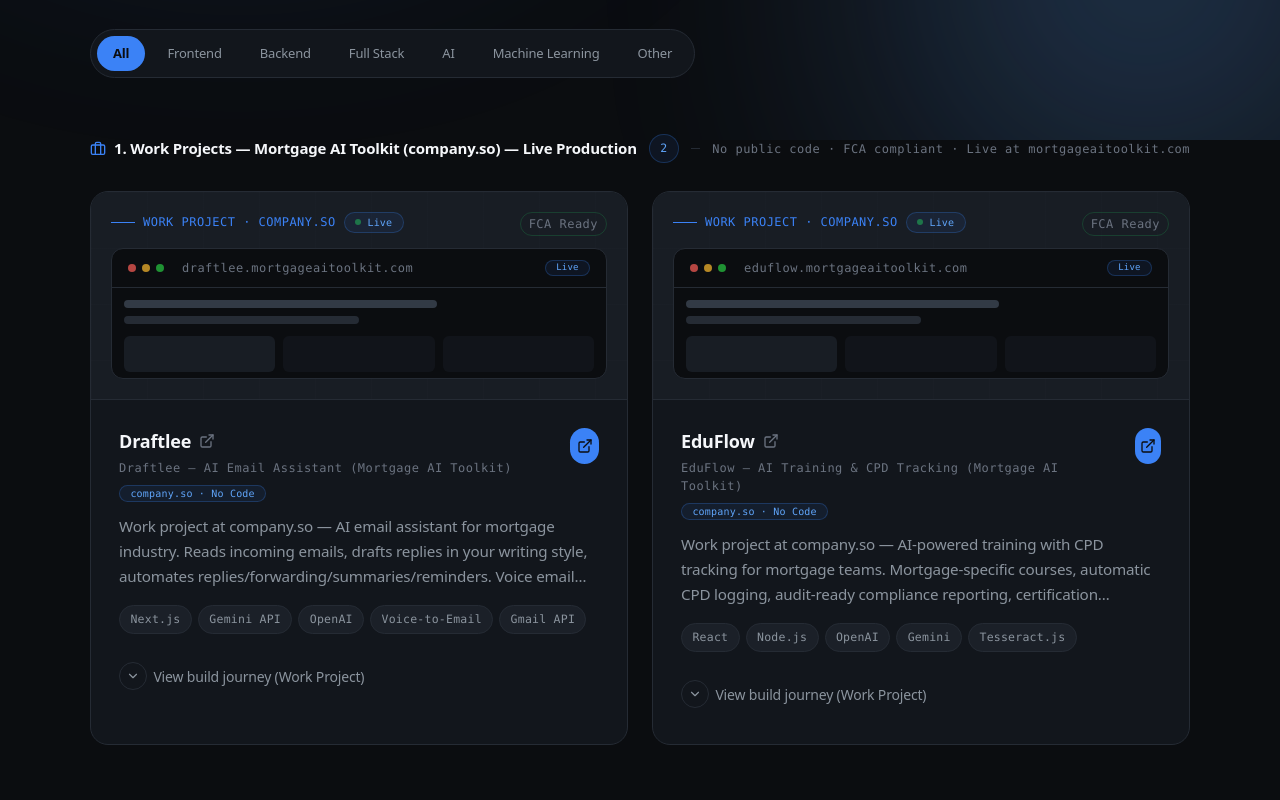
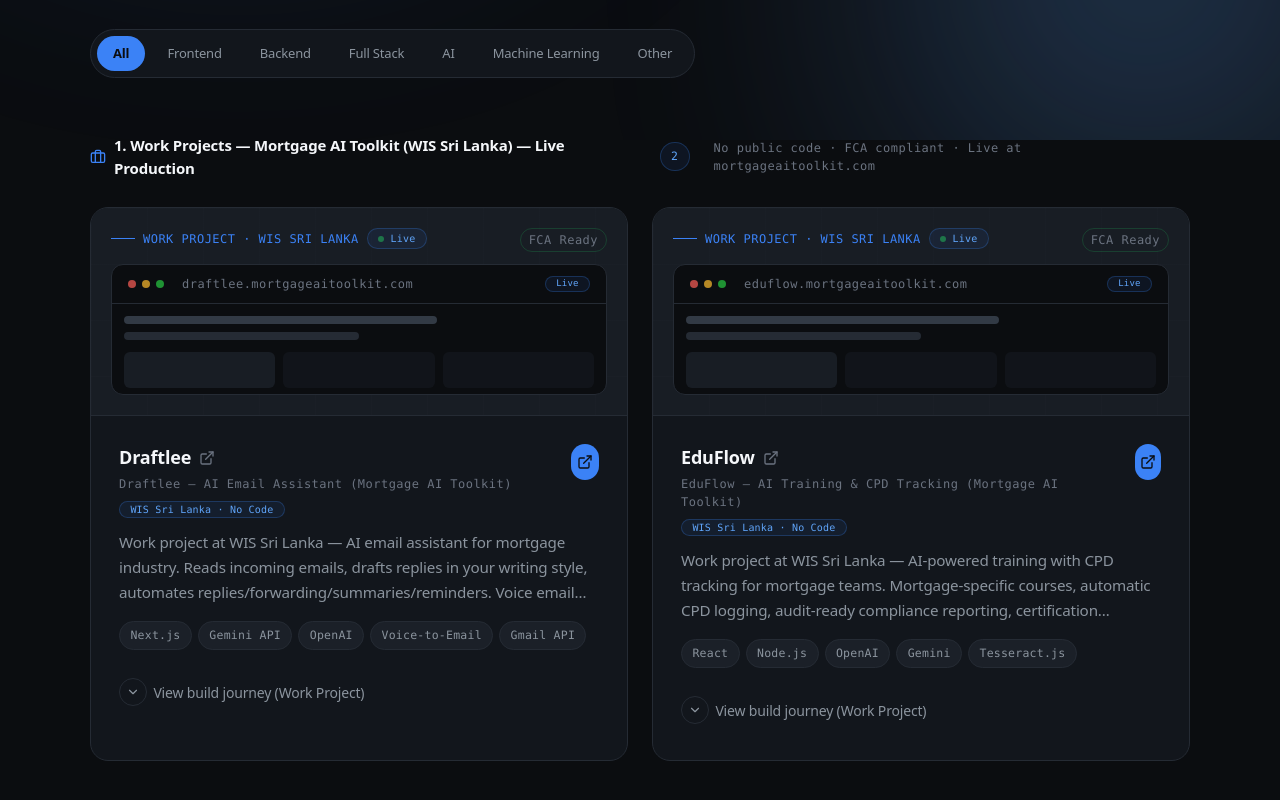
Before and after one commit to Inkithai/inkithai-portfolio, a Next.js app: page /work in a window 1280 px wide. Shown: the part 660-1460 px from the top of the page. Built offline with nearby package versions, Linux system fonts and the light colour scheme.

Commit message:
fix: replace company placeholder with WIS Sri Lanka
Co-authored-by: arena-agent <297053741+arena-agent@users.noreply.github.com>

```diff
--- a/src/app/work/page.tsx
+++ b/src/app/work/page.tsx
@@ -13,7 +13,7 @@
   const [expanded, setExpanded] = useState<number | null>(null);
 
   const filtered = activeCategory === "All" ? projects : projects.filter((p) => p.categories.includes(activeCategory));
-  const workProjects = filtered.filter((p) => p.isWorkProject || p.workType === "company.so");
+  const workProjects = filtered.filter((p) => p.isWorkProject || p.workType === "wis-sri-lanka");
   const liveDemos = filtered.filter((p) => p.liveUrl && !p.isWorkProject);
   const featured = filtered.filter((p) => p.featured && !p.isWorkProject);
   const rest = filtered.filter((p) => !p.featured);
@@ -38,14 +38,14 @@
             <span className="text-accent text-gradient-blue">products I&apos;ve shipped.</span>
           </h1>
           <p className="body-large mt-5 max-w-[680px]">
-            <span className="text-primary font-medium">2 Work Projects</span> from Mortgage AI Toolkit (company.so) — Draftlee & EduFlow — FCA-compliant, live, no public code.
+            <span className="text-primary font-medium">2 Work Projects</span> from Mortgage AI Toolkit (WIS Sri Lanka) — Draftlee & EduFlow — FCA-compliant, live, no public code.
             <span className="text-primary font-medium"> {liveDemos.length} Live Demos</span> with deployed URLs from GitHub website field — recruiter can click and test immediately.
             <span className="text-primary font-medium"> {projects.filter(p=>p.featured).length} Featured</span> S/A Tier engineering — multi-tenant, Stripe, RAG, deterministic safety, 589 tests. Every project includes challenges, decisions, learnings.
           </p>
           <div className="mt-6 flex flex-wrap gap-2">
             <span className="badge-accent !text-[11px] py-1.5 px-3.5 flex items-center gap-1.5">
               <Briefcase className="w-3.5 h-3.5" />
-              Work: Mortgage AI Toolkit · company.so · Live FCA
+              Work: Mortgage AI Toolkit · WIS Sri Lanka · Live FCA
             </span>
             <span className="badge !text-[11px] py-1.5 px-3.5 flex items-center gap-1.5 border-success/30 text-success">
               <Rocket className="w-3.5 h-3.5" />
@@ -100,7 +100,7 @@
             <div className="flex items-center gap-3 mb-7">
               <h2 className="text-[15px] font-semibold text-primary flex items-center gap-2">
                 <Briefcase className="w-4 h-4 text-accent" />
-                1. Work Projects — Mortgage AI Toolkit (company.so) — Live Production
+                1. Work Projects — Mortgage AI Toolkit (WIS Sri Lanka) — Live Production
               </h2>
               <span className="badge-accent">{workProjects.length}</span>
               <div className="h-px flex-1 bg-border-subtle" />
@@ -119,7 +119,7 @@
                       <div className="absolute inset-0 bg-grid opacity-50" />
                       <div className="absolute top-5 left-5 flex items-center gap-2 z-10">
                         <span className="w-6 h-px bg-accent" />
-                        <span className="body-mono uppercase tracking-[0.15em] text-accent">Work Project · company.so</span>
+                        <span className="body-mono uppercase tracking-[0.15em] text-accent">Work Project · WIS Sri Lanka</span>
                         <span className="badge-accent !text-[10px] !py-0.5 flex items-center gap-1"><span className="w-1.5 h-1.5 rounded-full bg-success animate-pulse" />Live</span>
                       </div>
                       <div className="absolute top-5 right-5 z-10 flex items-center gap-1.5">
@@ -155,7 +155,7 @@
                           </h3>
                           <div className="body-mono normal-case tracking-normal text-[11px] text-muted mt-1 flex items-center gap-2 flex-wrap">
                             <span>{project.title}</span>
-                            <span className="badge-accent !text-[10px] !py-0">company.so · No Code</span>
+                            <span className="badge-accent !text-[10px] !py-0">WIS Sri Lanka · No Code</span>
                           </div>
                         </div>
                         <a href={project.liveUrl || project.githubUrl} target="_blank" rel="noopener noreferrer" className="w-9 h-9 rounded-full bg-accent text-bg flex items-center justify-center hover:bg-accent/90 transition-all z-20" aria-label="View live product">
@@ -581,7 +581,7 @@
             <div className="px-4 py-3 rounded-[12px] border border-accent/20 bg-accent/[0.03]">
               <div className="flex items-center gap-2 mb-1.5">
                 <Briefcase className="w-4 h-4 text-accent" />
-                <span className="text-[13px] font-medium text-primary">Work Projects (company.so)</span>
+                <span className="text-[13px] font-medium text-primary">Work Projects (WIS Sri Lanka)</span>
               </div>
               <div className="text-[12px] text-secondary leading-relaxed">Production at Mortgage AI Toolkit — no public code, live at mortgageaitoolkit.com/products/* — FCA compliant email & CPD tracking.</div>
             </div>
--- a/src/components/sections/selected-work.tsx
+++ b/src/components/sections/selected-work.tsx
@@ -23,14 +23,14 @@
           </div>
           <div className="lg:col-span-5 lg:pt-12">
             <p className="body-default max-w-[440px]">
-              Work projects from Mortgage AI Toolkit (company.so) — FCA-compliant email automation & CPD tracking — plus open-source SaaS with live demos from GitHub website field (Vercel / GitHub Pages) and code-only S/A Tier engineering. Real users, real impact.
+              Work projects from Mortgage AI Toolkit (WIS Sri Lanka) — FCA-compliant email automation & CPD tracking — plus open-source SaaS with live demos from GitHub website field (Vercel / GitHub Pages) and code-only S/A Tier engineering. Real users, real impact.
             </p>
           </div>
         </div>
 
         <div className="grid lg:grid-cols-2 gap-6">
           {selected.map((project) => {
-            const isWork = project.isWorkProject || project.workType === "company.so";
+            const isWork = project.isWorkProject || project.workType === "wis-sri-lanka";
             const hasLive = !!project.liveUrl;
             const isVercel = project.liveUrl?.includes("vercel.app");
             const isGhPages = project.liveUrl?.includes("github.io");
--- a/src/data/content.ts
+++ b/src/data/content.ts
@@ -212,20 +212,20 @@
   imageGradient: string;
   isWorkProject?: boolean;
   company?: string;
-  workType?: "open-source" | "work-project" | "company.so";
+  workType?: "open-source" | "work-project" | "wis-sri-lanka";
   screenshots?: string[]; // e.g. ["/screenshots/your-project/1.webp", "/screenshots/your-project/2.png"] or external URLs like "https://res.cloudinary.com/..."
   thumbnail?: string; // optional cover image e.g. "/screenshots/your-project/thumb.webp"
 }
 
 export const projects: ProjectItem[] = [
-  // === WORK PROJECTS — Mortgage AI Toolkit (company.so) — NO PUBLIC CODE ===
+  // === WORK PROJECTS — Mortgage AI Toolkit (WIS Sri Lanka) — NO PUBLIC CODE ===
   {
     title: "Draftlee — AI Email Assistant (Mortgage AI Toolkit)",
     shortTitle: "Draftlee",
     description:
-      "Work project at company.so — AI email assistant for mortgage industry. Reads incoming emails, drafts replies in your writing style, automates replies/forwarding/summaries/reminders. Voice email drafting, newsletter creation, FCA compliance, works inside existing inbox.",
+      "Work project at WIS Sri Lanka — AI email assistant for mortgage industry. Reads incoming emails, drafts replies in your writing style, automates replies/forwarding/summaries/reminders. Voice email drafting, newsletter creation, FCA compliance, works inside existing inbox.",
     longDescription:
-      "Draftlee is a production AI-powered email assistant built for mortgage professionals at Mortgage AI Toolkit (company.so). It understands incoming emails, drafts responses in your own writing style, and can automatically reply, forward messages, or attach relevant documents when required. Features: Newsletter Creation (professional newsletters quickly), Voice Assistant (voice commands to manage emails), AI Voice Email Drafting (speak → well-structured professional email in seconds), Email Summary (long emails summarized), Automatic Meeting Reminders (day in advance). Flow: Email detected → Response generated in your style → Intelligent automation (auto-reply/forward/enhance with attachments) → Send with confidence — review or allow auto-send when confidence high, FCA compliant. Built with FCA compliance in mind, learns your writing style, works inside existing inbox. See live product at https://www.mortgageaitoolkit.com/products/draftlee — work project, no public code shareable due to company IP.",
+      "Draftlee is a production AI-powered email assistant built for mortgage professionals at Mortgage AI Toolkit (WIS Sri Lanka). It understands incoming emails, drafts responses in your own writing style, and can automatically reply, forward messages, or attach relevant documents when required. Features: Newsletter Creation (professional newsletters quickly), Voice Assistant (voice commands to manage emails), AI Voice Email Drafting (speak → well-structured professional email in seconds), Email Summary (long emails summarized), Automatic Meeting Reminders (day in advance). Flow: Email detected → Response generated in your style → Intelligent automation (auto-reply/forward/enhance with attachments) → Send with confidence — review or allow auto-send when confidence high, FCA compliant. Built with FCA compliance in mind, learns your writing style, works inside existing inbox. See live product at https://www.mortgageaitoolkit.com/products/draftlee — work project, no public code shareable due to company IP.",
     technologies: [
       "Next.js",
       "Gemini API",
@@ -245,7 +245,7 @@
     isSelectedWork: true,
     isWorkProject: true,
     company: "WIS Sri Lanka (Mortgage AI Toolkit)",
-    workType: "company.so",
+    workType: "wis-sri-lanka",
     outcome:
       "Shipped production email automation used by mortgage brokers — voice dictation, AI summaries, auto-forwarding, FCA-compliant drafts, newsletter creation",
     challenges: [
@@ -270,9 +270,9 @@
     title: "EduFlow — AI Training & CPD Tracking (Mortgage AI Toolkit)",
     shortTitle: "EduFlow",
     description:
-      "Work project at company.so — AI-powered training with CPD tracking for mortgage teams. Mortgage-specific courses, automatic CPD logging, audit-ready compliance reporting, certification management.",
+      "Work project at WIS Sri Lanka — AI-powered training with CPD tracking for mortgage teams. Mortgage-specific courses, automatic CPD logging, audit-ready compliance reporting, certification management.",
     longDescription:
-      "EduFlow is an AI-powered training platform designed for mortgage professionals at Mortgage AI Toolkit (company.so). It provides mortgage-specific training content, automatic CPD tracking, and certification management so teams stay compliant and skilled. Flow: Assign training → Team completes courses (learning tracked, CPD hours logged automatically) → Compliance reporting (reports and certificates for audits and FCA). Powerful features: Mortgage-Specific Training (courses designed for brokers/advisors), CPD Tracking (automatic hour logging + compliance reporting), Certification Management (track completions/certificates/renewal deadlines), Team Progress (see who completed, who needs catch-up). Built FCA compliant — training records, CPD evidence, certification data stored and reported for regulatory audits. See live product at https://www.mortgageaitoolkit.com/products/eduflow — work project, no public code.",
+      "EduFlow is an AI-powered training platform designed for mortgage professionals at Mortgage AI Toolkit (WIS Sri Lanka). It provides mortgage-specific training content, automatic CPD tracking, and certification management so teams stay compliant and skilled. Flow: Assign training → Team completes courses (learning tracked, CPD hours logged automatically) → Compliance reporting (reports and certificates for audits and FCA). Powerful features: Mortgage-Specific Training (courses designed for brokers/advisors), CPD Tracking (automatic hour logging + compliance reporting), Certification Management (track completions/certificates/renewal deadlines), Team Progress (see who completed, who needs catch-up). Built FCA compliant — training records, CPD evidence, certification data stored and reported for regulatory audits. See live product at https://www.mortgageaitoolkit.com/products/eduflow — work project, no public code.",
     technologies: [
       "React",
       "Node.js",
@@ -291,7 +291,7 @@
     isSelectedWork: true,
     isWorkProject: true,
     company: "WIS Sri Lanka (Mortgage AI Toolkit)",
-    workType: "company.so",
+    workType: "wis-sri-lanka",
     outcome: "Shipped production CPD tracking with FCA-ready reporting — mortgage-specific training content, team progress, certification renewal",
     challenges: [
       "Designed mortgage-specific training content for brokers/advisors with compliance requirements",
```
Also changed, not shown: 1 other file (tests, documents, lock files or other folders).
